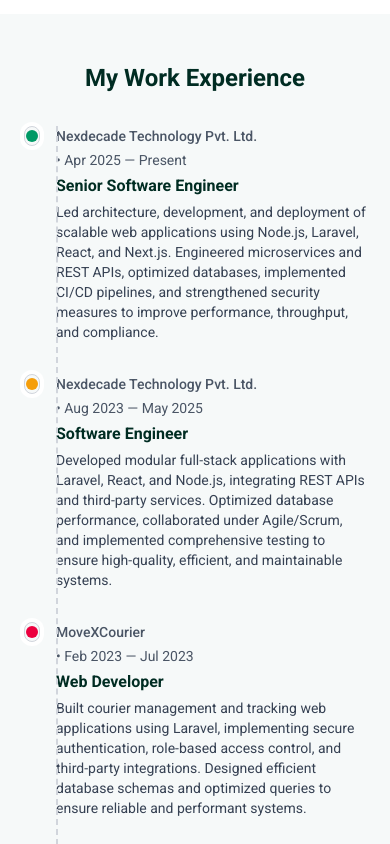
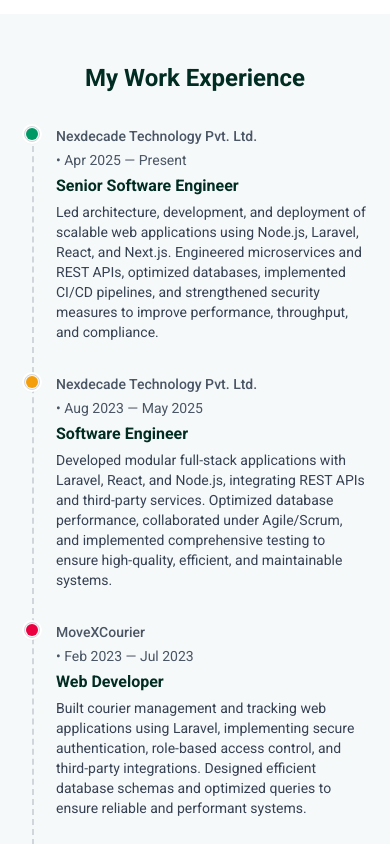
Before and after one commit to joydiucse/portfolio, a React (Vite) app: page / in a window 390 px wide. Shown: the part 1460-2304 px from the top of the page. Built offline with nearby package versions, Linux system fonts and the light colour scheme.

Commit message:
experience

```diff
--- a/src/components/sections/ExperienceSection.jsx
+++ b/src/components/sections/ExperienceSection.jsx
@@ -12,7 +12,7 @@
         <div className="text-sm text-gray-600">{item.dates}</div>
       </div>
       <div className="fcc relative">
-        <div className="size-5 rounded-full ring-4 ring-white dark:ring-gray-700 shadow-sm border border-gray-300 bg-primary-xlight fcc">
+        <div className="size-4 rounded-full ring-2 ring-white dark:ring-gray-700 shadow-sm border border-gray-300 bg-primary-xlight fcc">
           <div className={`size-3 rounded-full ${dotColor}`}></div>
         </div>
       </div>
@@ -33,7 +33,7 @@
       <Container className="py-12" id="experience">
         <h3 className="text-2xl font-bold mb-8 text-center">My Work Experience</h3>
         <div className="relative">
-          <div className="absolute left-8 top-0 h-full border-l-2 border-dashed border-gray-300 dark:border-gray-700 sm:hidden"></div>
+          <div className="absolute left-[8px] top-0 h-full border-l-2 border-dashed border-gray-300 dark:border-gray-700 sm:hidden"></div>
           <div className="absolute left-1/2 top-0 -translate-x-1/2 h-full border-l-2 border-dashed border-gray-300 dark:border-gray-700 hidden sm:block"></div>
           <div className="space-y-8">
             {items.map((item, idx) => (
```
